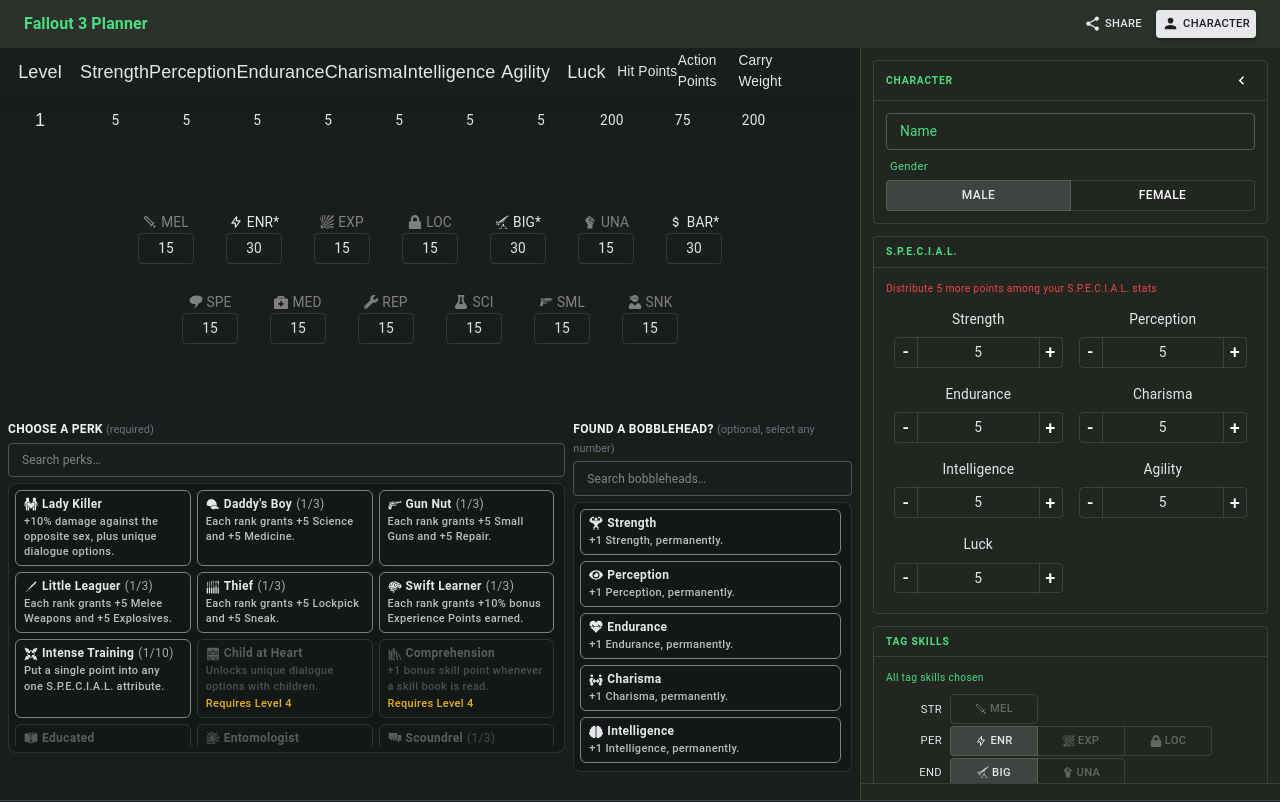
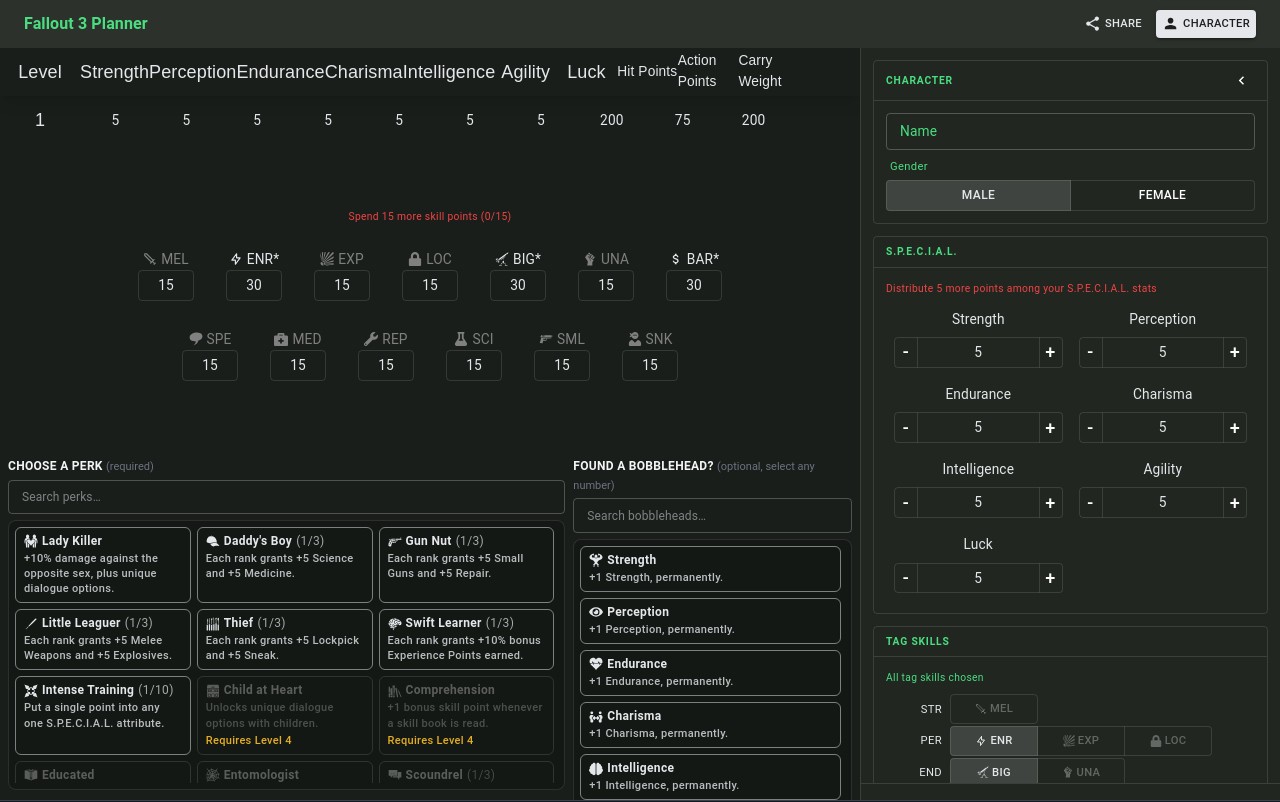
Before and after one commit to ScottMcDermid/fallout-3-planner, a Next.js app: page / in a window 1280 px wide. Shown: the top 802 px of the page. Built offline with nearby package versions, Linux system fonts and the light colour scheme.

Commit message:
Show remaining/over skill points in level-up selector

```diff
--- a/src/components/ModifyLevelRow.tsx
+++ b/src/components/ModifyLevelRow.tsx
@@ -207,6 +207,21 @@
 
       {/* Skill selectors — side by side rather than grouped under their S.P.E.C.I.A.L. stat */}
       <div className="col-span-full flex w-full flex-col gap-5 px-2 py-4">
+        <Typography
+          variant="caption"
+          className="text-center"
+          sx={{ color: pointsSpent === pointsAvailable ? 'text.secondary' : 'error.main' }}
+        >
+          {pointsSpent < pointsAvailable
+            ? `Spend ${pointsAvailable - pointsSpent} more skill point${
+                pointsAvailable - pointsSpent === 1 ? '' : 's'
+              } (${pointsSpent}/${pointsAvailable})`
+            : pointsSpent > pointsAvailable
+              ? `${pointsSpent - pointsAvailable} skill point${
+                  pointsSpent - pointsAvailable === 1 ? '' : 's'
+                } over the limit (${pointsSpent}/${pointsAvailable})`
+              : `All ${pointsAvailable} skill points spent`}
+        </Typography>
         {skillRows.map((row, i) => (
           <div key={i} className="flex w-full flex-wrap items-start justify-center gap-x-6 gap-y-4">
             {row.map((skill) => (
```
